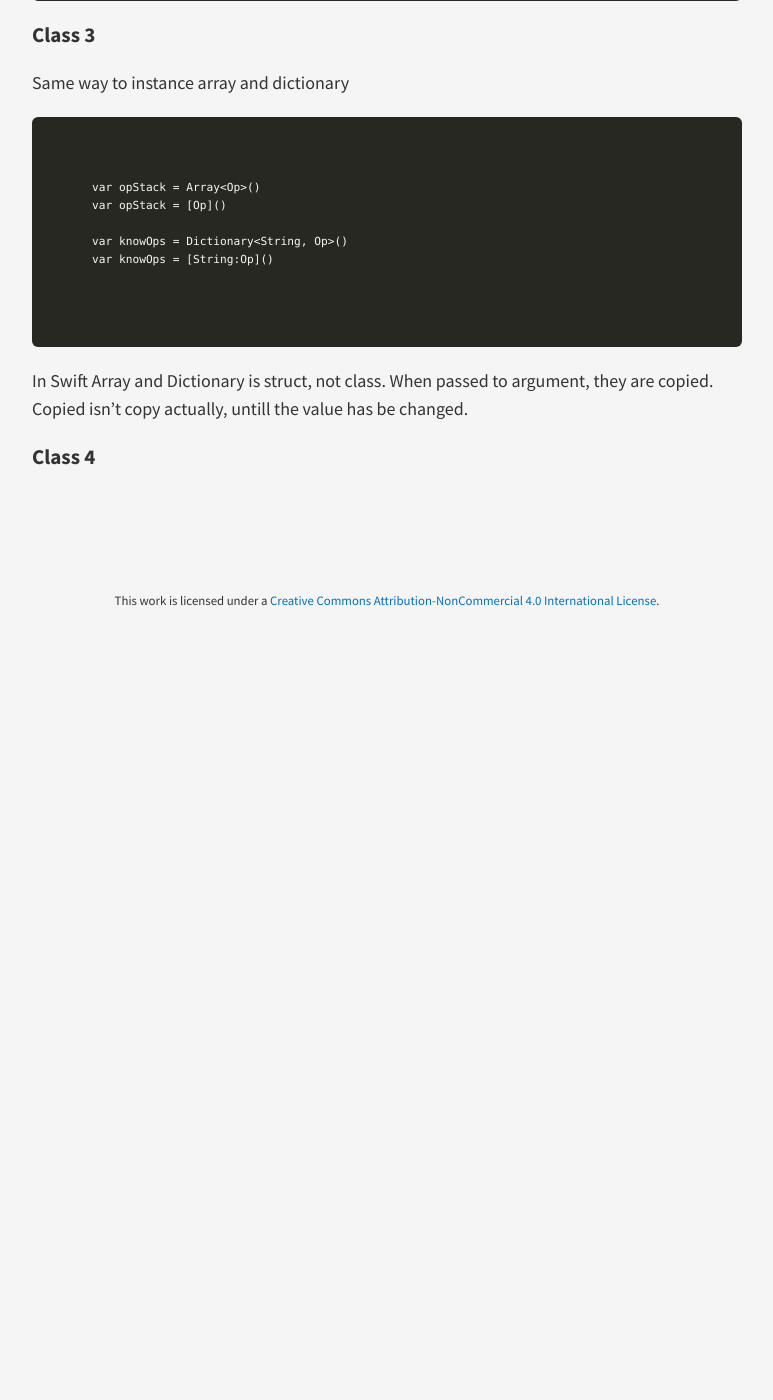
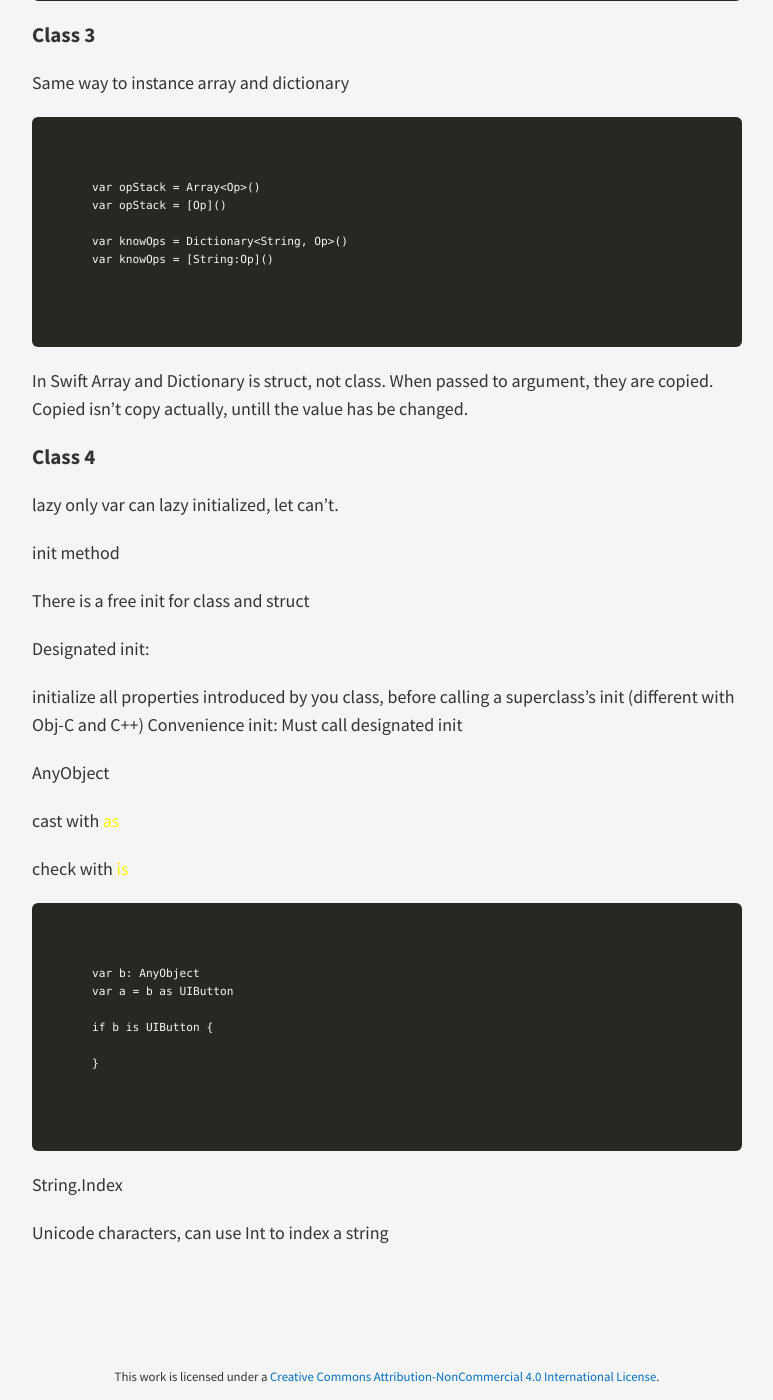
Before and after one commit to Gnodnate/gnod_doc, a Jekyll site: the page built from _posts/2015-04-08-Stanford-CS193p-note.md, in a window 1280 px wide and 1400 px high, scrolled down 531 px. Shown: the whole window, without its empty margins (253-1026 px from the left). Built offline with Jekyll 4.4.1, drawn with Linux system fonts in a browser that asks for light colours; nearby versions of some CDN libraries; Markdown is read by kramdown in place of the engine named in the settings; before the commit the page ends 1161 px from its top, so only the background shows below that; some of the changed text lies outside the part shown.

Commit message:
finish class4 fo stanford CS193p

````diff
--- a/_posts/2015-04-08-Stanford-CS193p-note.md
+++ b/_posts/2015-04-08-Stanford-CS193p-note.md
@@ -25,3 +25,33 @@ In Swift Array and Dictionary is struct, not class. When passed to argument, the
 Copied isn't copy actually, untill the value has be changed.
 
 ###Class 4
+lazy only var can lazy initialized, let can't.
+
+init method
+
+There is a free init for class and struct
+
+Designated init:
+
+ initialize all properties introduced by you class, before calling a superclass's init (different with Obj-C and C++)
+ Convenience init:
+ Must call designated init
+
+AnyObject
+
+cast with <font color="yellow">as </font>
+
+check with <font color="yellow">is</font>
+
+```
+var b: AnyObject
+var a = b as UIButton
+
+if b is UIButton {
+
+}
+```
+
+String.Index
+
+Unicode characters, can use Int to index a string
````
Also changed, not shown: other parts of _posts/2015-04-08-Stanford-CS193p-note.md (+1 -1 lines).
